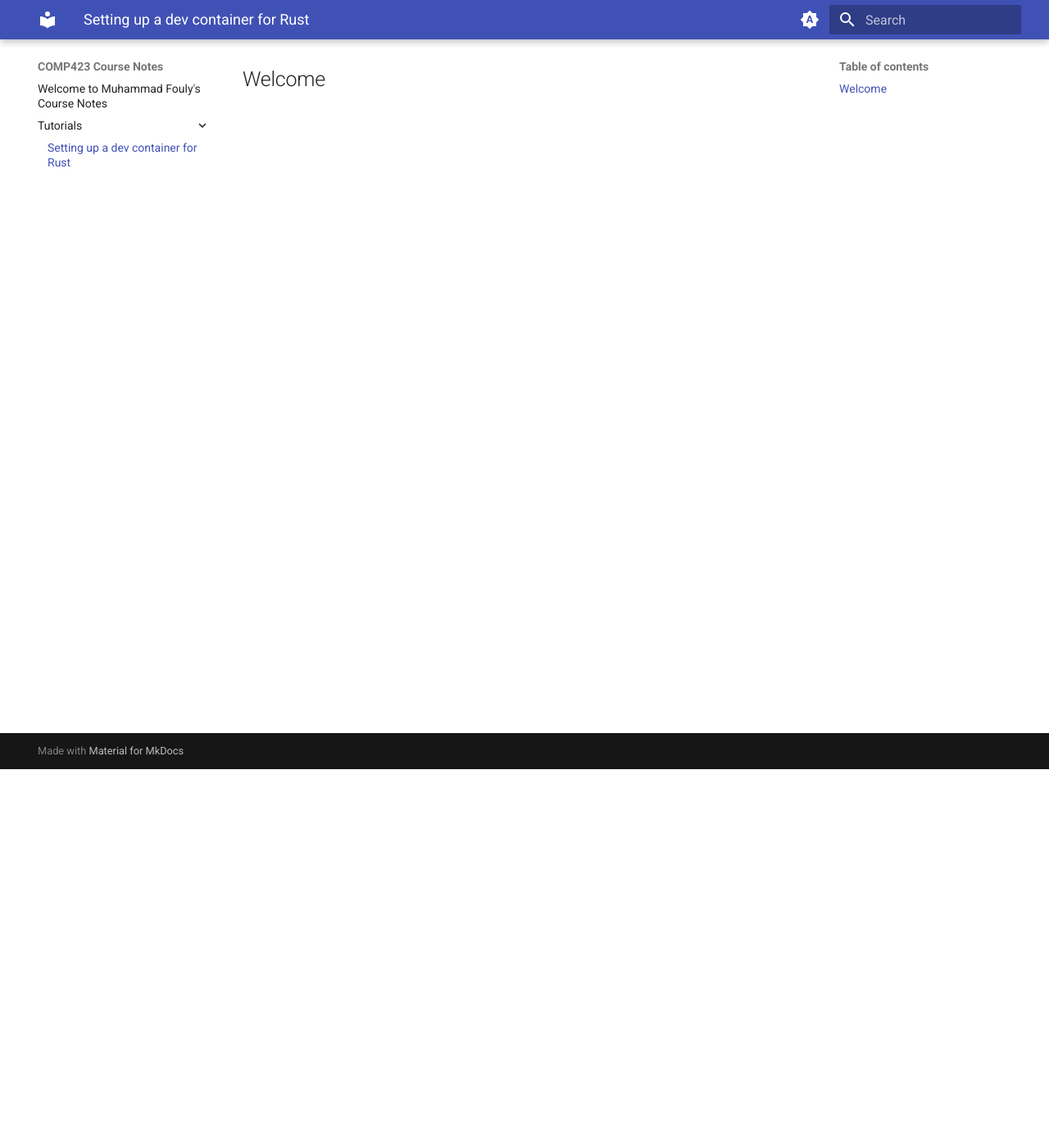
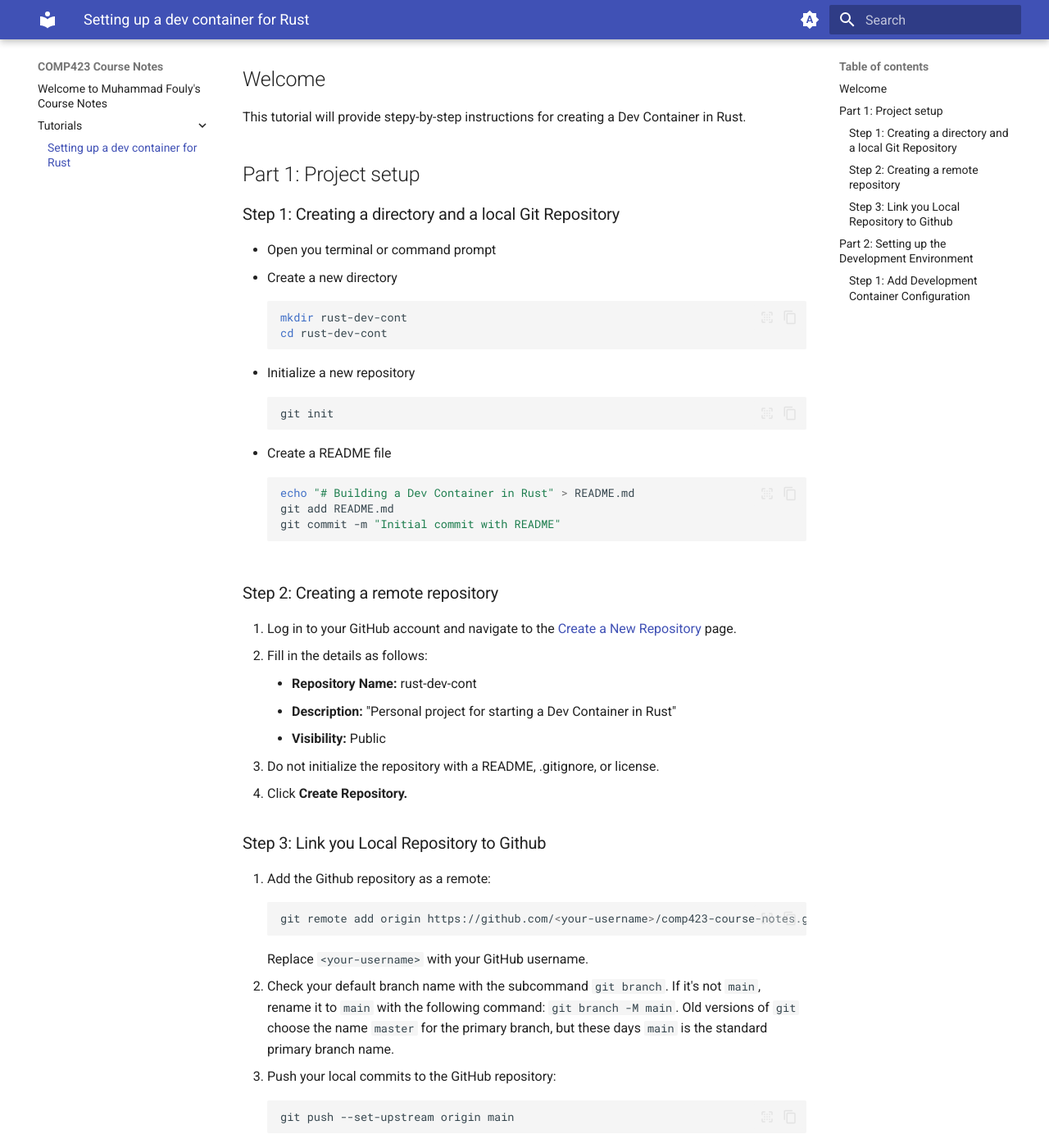
Before and after one commit to MuhammadDF/comp423-course-notes, an MkDocs documentation site: the page built from docs/tutorials/rust-setup.md, in a window 1280 px wide and 1400 px high, scrolled down 462 px. Shown: the whole window at 82% size. Built offline with MkDocs 1.6.1 and Material for MkDocs 9.7.7, drawn with Linux system fonts in a browser that asks for light colours; some of the changed text lies outside the part shown.

Commit message:
Added a skeleton for my tutorial with all the code needed to finish later as well as finished part 1 of the tutorial

````diff
--- a/docs/tutorials/rust-setup.md
+++ b/docs/tutorials/rust-setup.md
@@ -15,3 +15,81 @@
 print("We love COMP 423!")
 ```
 ## Welcome
+
+This tutorial will provide stepy-by-step instructions for creating a Dev Container in Rust.
+
+## Part 1: Project setup
+
+### Step 1: Creating a directory and a local Git Repository
+- Open you terminal or command prompt
+- Create a new directory
+``` bat
+mkdir rust-dev-cont
+cd rust-dev-cont
+```
+- Initialize a new repository
+``` bat
+git init
+```
+- Create a README file
+``` bat
+echo "# Building a Dev Container in Rust" > README.md
+git add README.md
+git commit -m "Initial commit with README"
+```
+
+### Step 2: Creating a remote repository
+1. Log in to your GitHub account and navigate to the [Create a New Repository](https://github.com/new) page.
+1. Fill in the details as follows:
+    - **Repository Name:** rust-dev-cont
+    - **Description:** "Personal project for starting a Dev Container in Rust"
+    - **Visibility:** Public
+1. Do not initialize the repository with a README, .gitignore, or license.
+1. Click **Create Repository.**
+
+### Step 3: Link you Local Repository to Github
+1. Add the Github repository as a remote:
+``` bat
+git remote add origin https://github.com/<your-username>/comp423-course-notes.git
+```
+Replace `<your-username>` with your GitHub username.
+1. Check your default branch name with the subcommand `git branch`. If it's not `main`, rename it to `main` with the following command: `git branch -M main`. Old versions of `git` choose the name `master` for the primary branch, but these days `main` is the standard primary branch name.
+1. Push your local commits to the GitHub repository:
+``` bat
+git push --set-upstream origin main
+```
+!!! note
+    `git push --set-upstream origin main`: This command pushes the `main` branch to the remote repository `origin`. The `--set-upstream` flag sets up the `main` branch to track the remote branch, meaning future pushes and pulls can be done without specifying the branch name and just writing `git push origin` when working on your local `main` branch. This long flag has a corresponding `-u` short flag.
+Back in your web browser, refresh your GitHub repository to see that the same commit you made locally has now been pushed to remote. You can use `git log` locally to see the commit ID and message which should match the ID of the most recent commit on GitHub. This is the result of pushing your changes to your remote repository.
+
+## Part 2: Setting up the Development Environment
+
+### Step 1: Add Development Container Configuration
+``` json
+{
+  "name": "My Rust Dev Container",
+  "image": "mcr.microsoft.com/devcontainers/rust:latest",
+  "customizations": {
+    "vscode": {
+      "settings": {},
+      "extensions": ["rust-lang.rust-analyzer"]
+    }
+  },
+  "postCreateCommand": ""
+}
+```
+
+``` rust
+fn main() {
+    println!("HELLO COMP423");
+}
+```
+``` bat
+cargo new
+```
+``` bat
+cargo build
+```
+``` bat
+cargo run
+```
````
